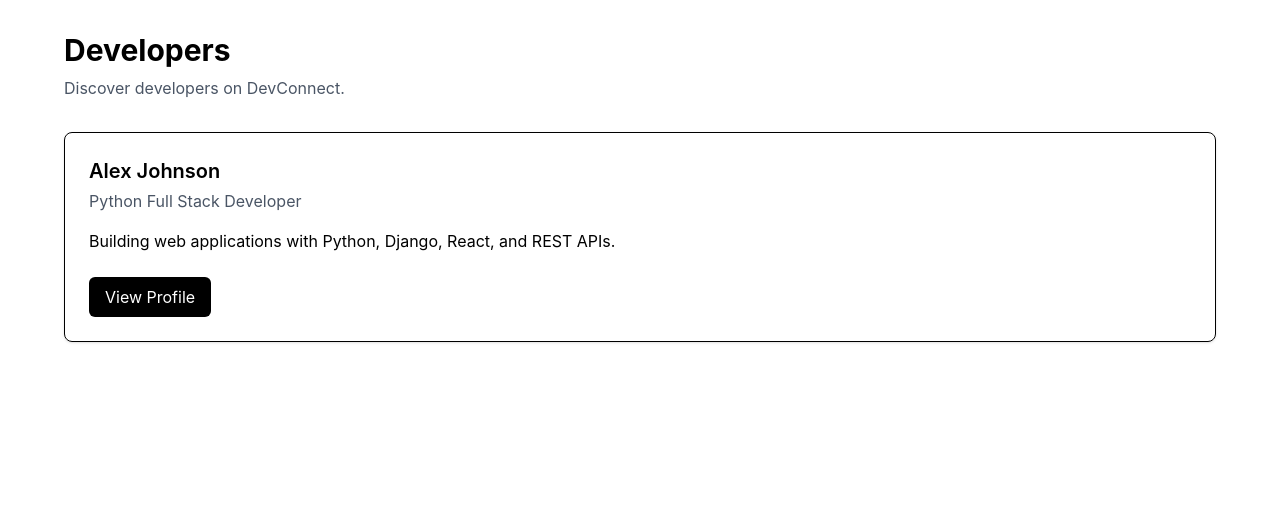
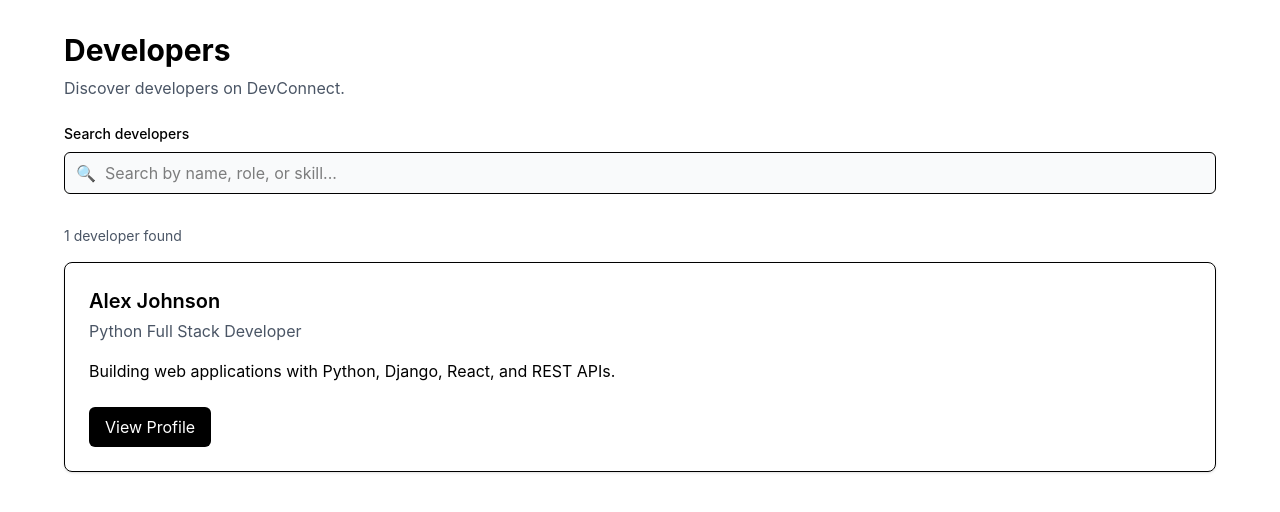
Before and after one commit to themoulali/devconnect, a React (Vite) app in the folder client/: page /developers in a window 1280 px wide. Shown: the top 512 px of the page. Built offline with nearby package versions, Linux system fonts and the light colour scheme; sample sign-in values are in the browser's storage.

Commit message:
Complete Day 8 developer search

```diff
--- a/client/src/pages/Developers.tsx
+++ b/client/src/pages/Developers.tsx
@@ -1,4 +1,5 @@
 import { Link } from "react-router-dom"
+import { useState } from "react"
 
 type Developer = {
   name: string
@@ -15,6 +16,16 @@ const developers: Developer[] = [
 ]
 
 function Developers() {
+  const [search, setSearch] = useState("")
+
+  const normalizedSearch = search.toLowerCase()
+
+const filteredDevelopers = developers.filter((developer) =>
+  developer.name.toLowerCase().includes(normalizedSearch) ||
+  developer.role.toLowerCase().includes(normalizedSearch) ||
+  developer.bio.toLowerCase().includes(normalizedSearch)
+)
+
   return (
     <div className="min-h-screen p-8">
       <div className="mx-auto max-w-6xl">
@@ -26,8 +37,59 @@ function Developers() {
           Discover developers on DevConnect.
         </p>
 
-        <div className="mt-8">
-          {developers.map((developer) => (
+        <div className="mt-6">
+          <label
+            htmlFor="developer-search"
+            className="mb-2 block text-sm font-medium"
+          >
+            Search developers
+          </label>
+
+          <div className="relative">
+            <span className="absolute left-3 top-1/2 -translate-y-1/2 text-gray-400">
+              🔍
+            </span>
+
+            <input
+              id="developer-search"
+              type="text"
+              placeholder="Search by name, role, or skill..."
+              value={search}
+              onChange={(event) => setSearch(event.target.value)}
+              className="w-full rounded-md border bg-gray-50 px-4 py-2 pl-10 outline-none focus:ring-2 focus:ring-black"
+            />
+          </div>
+
+          {search && (
+            <button
+              type="button"
+              aria-label="Clear developer search"
+              onClick={() => setSearch("")}
+              className="mt-2 rounded-md border px-3 py-1 text-sm"
+            >
+              Clear
+            </button>
+          )}
+        </div>
+
+        <div className="mt-8 space-y-4">
+          <p className="mb-4 text-sm text-gray-600">
+            {filteredDevelopers.length}{" "}
+            {filteredDevelopers.length === 1 ? "developer" : "developers"} found
+          </p>
+
+          {filteredDevelopers.length === 0 ? (
+              <div className="rounded-lg border p-6 text-center">
+                <p className="font-medium">
+                  No developers found.
+                </p>
+
+                <p className="mt-2 text-sm text-gray-600">
+                  Try a different name, role, or skill.
+                </p>
+              </div>
+            ) : (
+              filteredDevelopers.map((developer) => (
                   <div
                     key={developer.name}
                     className="rounded-lg border p-6 shadow-sm"
@@ -51,7 +113,8 @@ function Developers() {
                       View Profile
                     </Link>
                   </div>
-          ))}
+                ))
+            )}
         </div>
       </div>
     </div>
```
Lines whose indentation alone changed are shown as unchanged.
